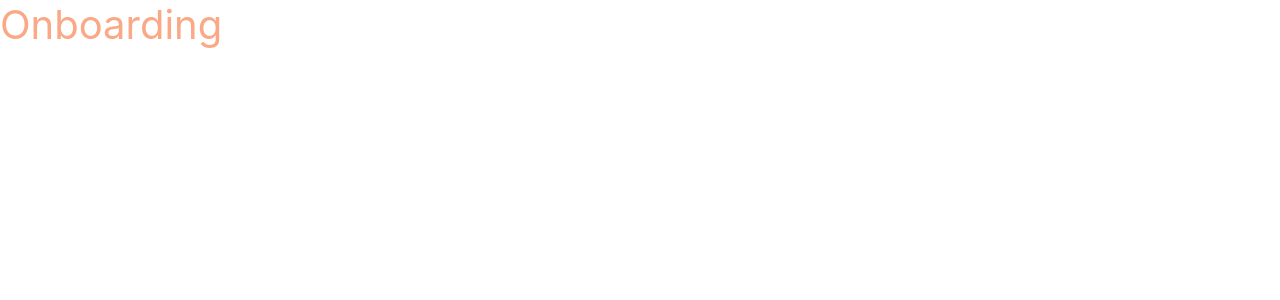
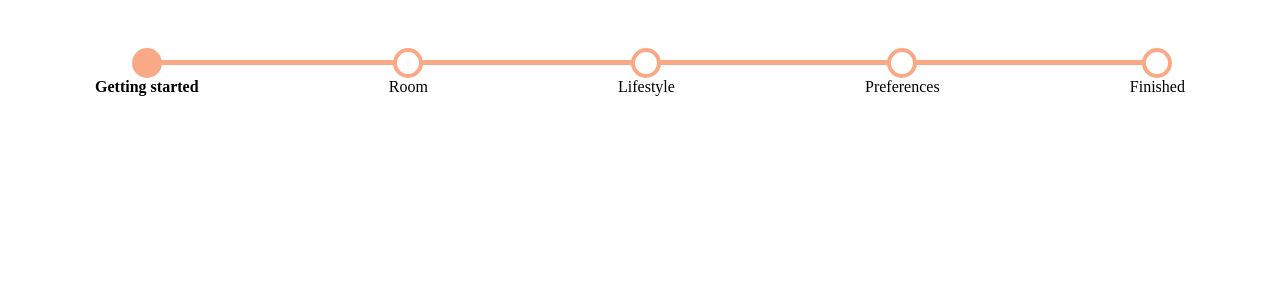
Before and after one commit to rice-apps/bunkmate, a React (Create React App) app in the folder client/: page / in a window 1280 px wide. Shown: the top 300 px of the page. Built offline with nearby package versions, Linux system fonts and the light colour scheme.

Commit message:
create navigation bar

```diff
--- a/client/src/App.tsx
+++ b/client/src/App.tsx
@@ -3,6 +3,7 @@ import Onboarding from './pages/Onboarding';
 
 function App() {
   return (
+
     <Onboarding/>
   );
 }
--- /dev/null
+++ b/client/src/components/onboarding/NavLink.tsx
@@ -0,0 +1,22 @@
+interface SectionProps {
+    name: string;
+    id: number;
+    activeSection: number;
+    setActiveSection: Function;
+  }
+
+const NavLink = ({name, id, activeSection, setActiveSection}: SectionProps) => {
+
+    return (
+        <div className={id===activeSection?"svg-active":"svg-inactive"} onClick={()=>{setActiveSection(id)}}>
+            <svg width="30" height="30" viewBox="0 0 30 30" fill="none" xmlns="http://www.w3.org/2000/svg">
+            <circle  cx="15" cy="15" r="13" fill="#FAA986" stroke="#FAA986" stroke-width="4"/>
+            </svg>
+        <p>{name}</p>
+        </div>
+    )
+}
+
+export default NavLink
+
+/* setSection:{setSection: function} */
--- /dev/null
+++ b/client/src/mock.js
@@ -0,0 +1,24 @@
+const mockSections = [
+    {
+        id: 0,
+        name: "Getting started"
+    },
+    {
+        id: 1,
+        name: "Room"
+    },
+    {
+        id: 2,
+        name: "Lifestyle"
+    },
+    {
+        id: 3,
+        name: "Preferences"
+    },
+    {
+        id: 4,
+        name: "Finished"
+    },
+]
+
+export default mockSections
--- a/client/src/pages/Onboarding.tsx
+++ b/client/src/pages/Onboarding.tsx
@@ -1,9 +1,18 @@
+import { useState } from "react"
 import "../styles/Onboarding.css"
+import circle from "../media/Circle.svg"
+import Navlink from "../components/onboarding/NavLink"
+import mockSections from "../mock"
 
 const Onboarding = () => {
+
+    const [activeSection, setActiveSection] = useState(0)
+
     return (
         <div className="onboarding">
-            Onboarding
+            <div className="nav">
+                {mockSections.map(mockSection=><Navlink activeSection={activeSection} id={mockSection.id} name = {mockSection.name} setActiveSection={setActiveSection}/>)}
+            </div>
         </div>
     )
 }
--- a/client/src/styles/Onboarding.css
+++ b/client/src/styles/Onboarding.css
@@ -1,10 +1,49 @@
 :root {
     --white: #fff;
+    --black: #000;
     --orange: #FAA986;
 
 }
 
-.onboarding {
-    color: var(--orange);
-    font-size: 40px;
+* {
+    padding: 0;
+    margin: 0;
+    box-sizing: border-box;
+    font-family: "Roboto Flex";
 }
+
+
+.svg-active {
+    font-weight: bold;
+}
+
+.svg-inactive circle{
+    fill: var(--white);
+}
+
+.nav {
+    margin-top: 6vh;
+    display: flex;
+    position: relative;
+    justify-content: space-around;
+}
+
+.nav div {
+    display: flex;
+    flex-direction: column;
+    align-items: center;
+    font-size: 1em;
+    z-index: 1;
+    color: var(--black);
+    cursor: pointer;
+}
+
+.nav::before {
+    content: "";
+    width: 78.9%;
+    height: 5px;
+    top: 12px;
+    z-index: 0;
+    background-color: #FAA986;
+    position: absolute;
+}
```
Also changed, not shown: client/src/media/Circle.svg (added).
